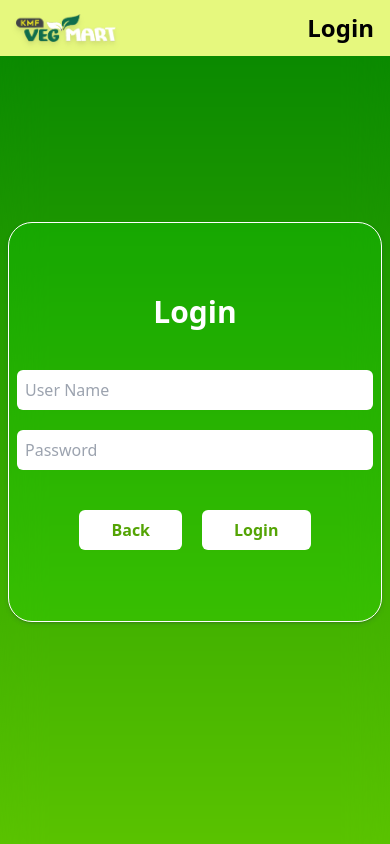
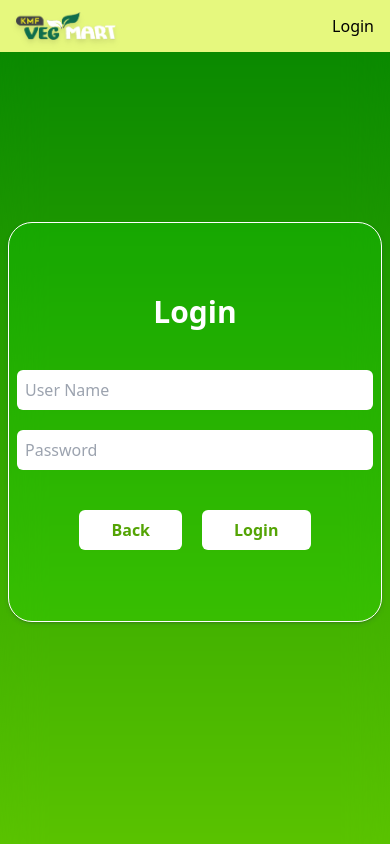
Before and after one commit to sonadslva/digitaldisplay-system, a React (Vite) app: page /login in a window 390 px wide. Shown: the top 844 px of the page. Built offline with nearby package versions, Linux system fonts and the light colour scheme; no server answers; the database is empty.

Commit message:
Layer chaged

```diff
--- a/src/components/Home.jsx
+++ b/src/components/Home.jsx
@@ -9,13 +9,13 @@ const Home = () => {
   return (
     <div className="h-screen w-full overflow-auto lg:overflow-hidden">
       {/* Logo Section */}
-      <section className="w-full py-3 bg-[#000] NavbarBg fixed top-0 left-0 z-10">
+      <section className="w-full py-3 bg-[#000] NavbarBg fixed top-0 left-0 z-[999]">
         <nav className="px-4 flex justify-between items-center">
           <div className="w-[100px] md:w-[130px] h-auto">
             <img src={logo} className="w-full h-full object-contain drop-shadow-md" alt="" />
           </div>
           <Link to="/login">
-            <div className='font-bold text-2xl text-[#000]'>Login</div>
+            <div className='lg:font-bold font-medium lg:text-2xl text-[#000]'>Login</div>
           </Link>
         </nav>
       </section>
```
